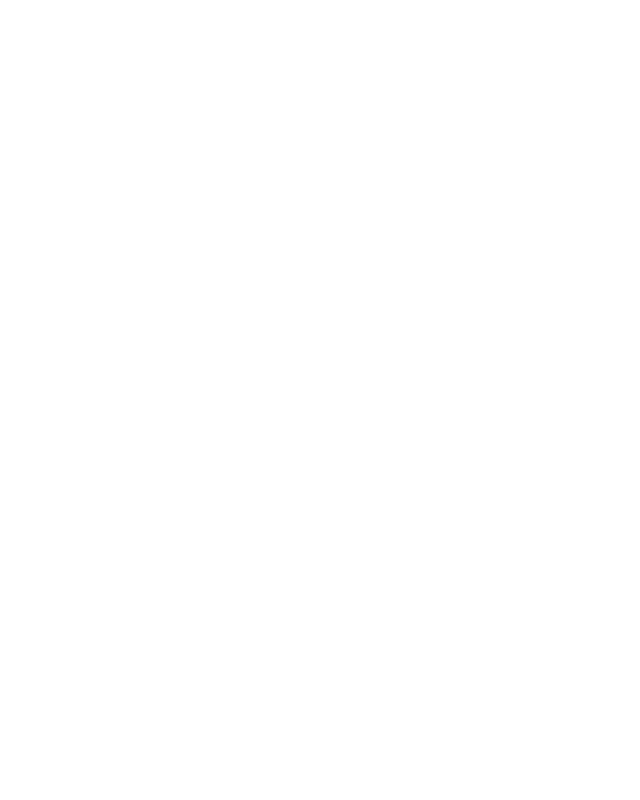
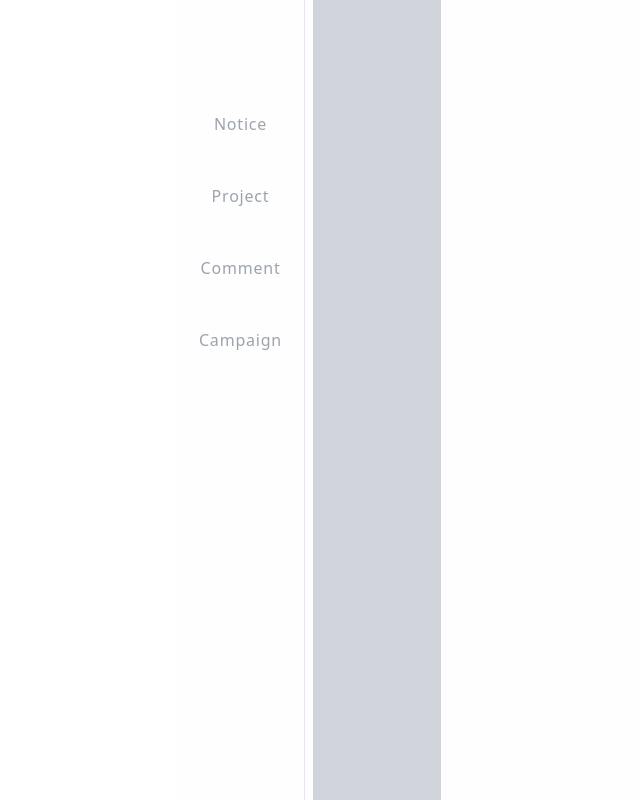
Before and after one commit to Hongsam2/doneasy-frontend, a React (Create React App) app: page / in a window 1280 px wide. Shown: the whole page, without its empty margins (79-719 px from the left). Built offline with nearby package versions, Linux system fonts and the light colour scheme.

Commit message:
add Notice

```diff
--- a/src/App.js
+++ b/src/App.js
@@ -1,5 +1,16 @@
+import { BrowserRouter, Route, Routes } from 'react-router-dom';
+import Admin from './routes/Admin';
+
 function App() {
-    return <></>;
+    return (
+        <BrowserRouter>
+            <Routes>
+                <Route path="/" element={<Admin />} />
+                <Route path="/:page" element={<Admin />} />
+                <Route path="/:page/:subtitle" element={<Admin />} />
+            </Routes>
+        </BrowserRouter>
+    );
 }
 
 export default App;
--- /dev/null
+++ b/src/components/Campaign.js
@@ -0,0 +1,8 @@
+function Campaign() {
+    return (
+        <>
+            <div>This is Campaign</div>
+        </>
+    );
+}
+export default Campaign;
--- /dev/null
+++ b/src/components/Comment.js
@@ -0,0 +1,8 @@
+function Comment() {
+    return (
+        <>
+            <div>This is Comment</div>
+        </>
+    );
+}
+export default Comment;
--- /dev/null
+++ b/src/components/Notice.js
@@ -0,0 +1,72 @@
+import { useState } from 'react';
+
+function Notice() {
+    const [text, setText] = useState('');
+    const onSearchChange = (e) => {
+        setText(e.target.value);
+    };
+    const onEnterKeyDown = (e) => {
+        if (e.code === 'Enter') {
+            onSubmitClick();
+        }
+    };
+    const onSubmitClick = (e) => {
+        console.log('press enter');
+    };
+    return (
+        <>
+            <div className="h-screen pt-20">
+                <div className="h-10 text-right">
+                    <button className="border bg-gray-100 rounded-md text-gray-800 tracking-wider py-0.5 px-6 duration-150 hover:duration-150 hover:bg-gray-200">
+                        작성
+                    </button>
+                </div>
+                <div className="min-h-fit border-t border-gray-300">
+                    <table>
+                        <thead>
+                            <tr>
+                                <td className="px-4 py-1">#</td>
+                                <td className="px-60">제목</td>
+                                <td className="px-24">게시일</td>
+                            </tr>
+                        </thead>
+                        <tbody className="text-center">
+                            <tr className="border-t border-gray-100 duration-150 hover:cursor-pointer hover:bg-gray-200 hover:duration-150">
+                                <td className="py-1">1</td>
+                                <td>기부를 합시다!</td>
+                                <td>2020.12.31</td>
+                            </tr>
+                            <tr className="border-t border-gray-100 duration-150 hover:cursor-pointer hover:bg-gray-200 hover:duration-150">
+                                <td className="py-1">1</td>
+                                <td>기부를 합시다!</td>
+                                <td>2020.12.31</td>
+                            </tr>
+                            <tr className="border-t border-gray-100 duration-150 hover:cursor-pointer hover:bg-gray-200 hover:duration-150">
+                                <td className="py-1">1</td>
+                                <td>기부를 합시다!</td>
+                                <td>2020.12.31</td>
+                            </tr>
+                        </tbody>
+                    </table>
+                </div>
+                <div className="border-t py-2 my-6 text-center border-gray-300">
+                    <input
+                        type="text"
+                        placeholder="제목을 입력해주세요."
+                        className="rounded-2xl bg-gray-100 px-3 mr-3"
+                        onChange={onSearchChange}
+                        value={text}
+                        onKeyDown={onEnterKeyDown}
+                    />
+                    <button
+                        className="bg-gray-100 px-1 py-0.5 tracking-wider rounded-md duration-150 hover:bg-gray-200 hover:duration-150"
+                        onClick={onSubmitClick}
+                    >
+                        검색
+                    </button>
+                </div>
+            </div>
+        </>
+    );
+}
+export default Notice;
--- /dev/null
+++ b/src/components/Project.js
@@ -0,0 +1,8 @@
+function Project() {
+    return (
+        <>
+            <div className="bg-gray-500">This is Project</div>
+        </>
+    );
+}
+export default Project;
--- /dev/null
+++ b/src/components/Sidebar.js
@@ -0,0 +1,53 @@
+import { useEffect, useState } from 'react';
+import SubSidebar from './SubSidebar';
+
+function Sidebar({ focus }) {
+    const [page, setPage] = useState('');
+    useEffect(() => {
+        setPage(focus);
+    }, []);
+    const onbtnClick = (e) => {
+        window.location.href = `/${e.target.textContent.toLowerCase()}`;
+    };
+    return (
+        <>
+            <div className="w-1/6 h-screen border-r mr-2 pt-20">
+                <button
+                    className={`py-4 my-4 text-gray-400 hover:text-gray-700 hover:duration-150 hover:text-xl duration-150 block mx-auto tracking-wider ${
+                        page === 'notice' ? 'text-gray-700 text-xl' : ''
+                    }`}
+                    onClick={onbtnClick}
+                >
+                    Notice
+                </button>
+                <button
+                    className={`py-4 my-4 text-gray-400 hover:text-gray-700 hover:duration-150 hover:text-xl duration-150 block mx-auto tracking-wider ${
+                        page === 'project' ? 'text-gray-700 text-xl' : ''
+                    }`}
+                    onClick={onbtnClick}
+                    id="project"
+                >
+                    Project
+                </button>
+                <button
+                    className={`py-4 my-4 text-gray-400 hover:text-gray-700 hover:duration-150 hover:text-xl duration-150 block mx-auto tracking-wider ${
+                        page === 'comment' ? 'text-gray-700 text-xl' : ''
+                    }`}
+                    onClick={onbtnClick}
+                >
+                    Comment
+                </button>
+                <button
+                    className={`py-4 my-4 text-gray-400 hover:text-gray-700 hover:duration-150 hover:text-xl duration-150 block mx-auto tracking-wider ${
+                        page === 'campaign' ? 'text-gray-700 text-xl' : ''
+                    }`}
+                    onClick={onbtnClick}
+                >
+                    Campaign
+                </button>
+            </div>
+            {focus !== 'notice' && <SubSidebar subject={focus} />}
+        </>
+    );
+}
+export default Sidebar;
--- /dev/null
+++ b/src/components/SubSidebar.js
@@ -0,0 +1,26 @@
+function SubSidebar({ subject }) {
+    return (
+        <>
+            <div className="h-screen bg-gray-300 w-32 text-center">
+                <div className="pt-20">
+                    {subject === 'project' && (
+                        <div>
+                            <button className="py-2 my-2 text-gray-400 hover:text-gray-700 hover:duration-150 hover:text-lg duration-150 block mx-auto tracking-wider">
+                                제안서 목록
+                            </button>
+                            <button className="py-2 my-2 text-gray-400 hover:text-gray-700 hover:duration-150 hover:text-lg duration-150 block mx-auto tracking-wider">
+                                제안서 요청
+                            </button>
+                            <button className="py-2 my-2 text-gray-400 hover:text-gray-700 hover:duration-150 hover:text-lg duration-150 block mx-auto tracking-wider">
+                                프로젝트
+                            </button>
+                        </div>
+                    )}
+                    {subject === 'comment' && <div>comment</div>}
+                    {subject === 'campaign' && <div>campaign</div>}
+                </div>
+            </div>
+        </>
+    );
+}
+export default SubSidebar;
--- /dev/null
+++ b/src/routes/Admin.js
@@ -0,0 +1,31 @@
+import { useEffect, useState } from 'react';
+import Sidebar from '../components/Sidebar';
+import Notice from '../components/Notice';
+import Project from '../components/Project';
+import Comment from '../components/Comment';
+import Campaign from '../components/Campaign';
+
+function Admin() {
+    const [page, setPage] = useState('');
+    const [loading, setLoading] = useState(false);
+    useEffect(() => {
+        setPage(window.location.pathname.substring(1));
+        setLoading(true);
+    }, []);
+    return (
+        <>
+            {loading && (
+                <div className="flex bg-[#fefefe] w-3/5 mx-auto">
+                    <Sidebar focus={page} />
+                    <div className="w-7/12 mx-auto">
+                        {page === 'notice' && <Notice />}
+                        {page === 'project' && <Project />}
+                        {page === 'comment' && <Comment />}
+                        {page === 'campaign' && <Campaign />}
+                    </div>
+                </div>
+            )}
+        </>
+    );
+}
+export default Admin;
```
